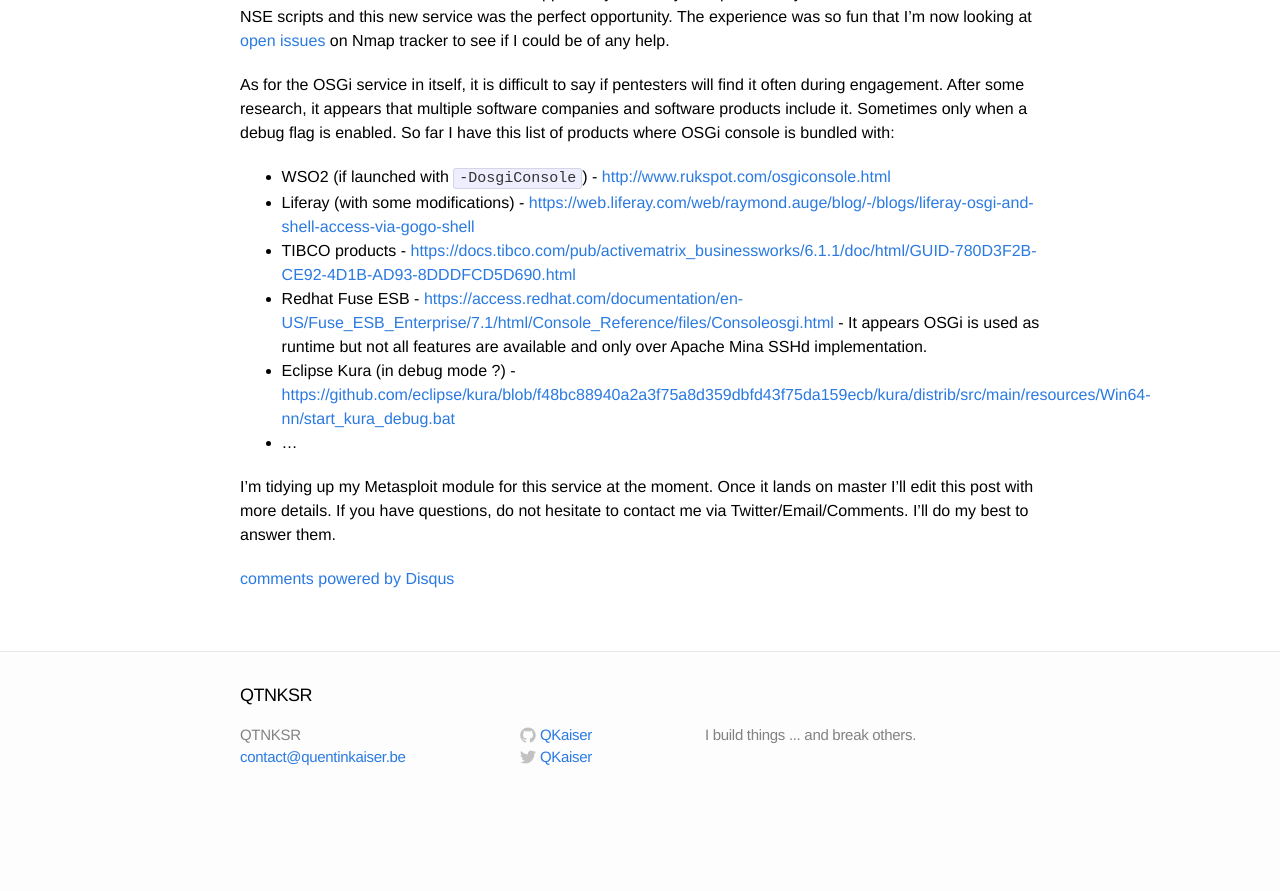
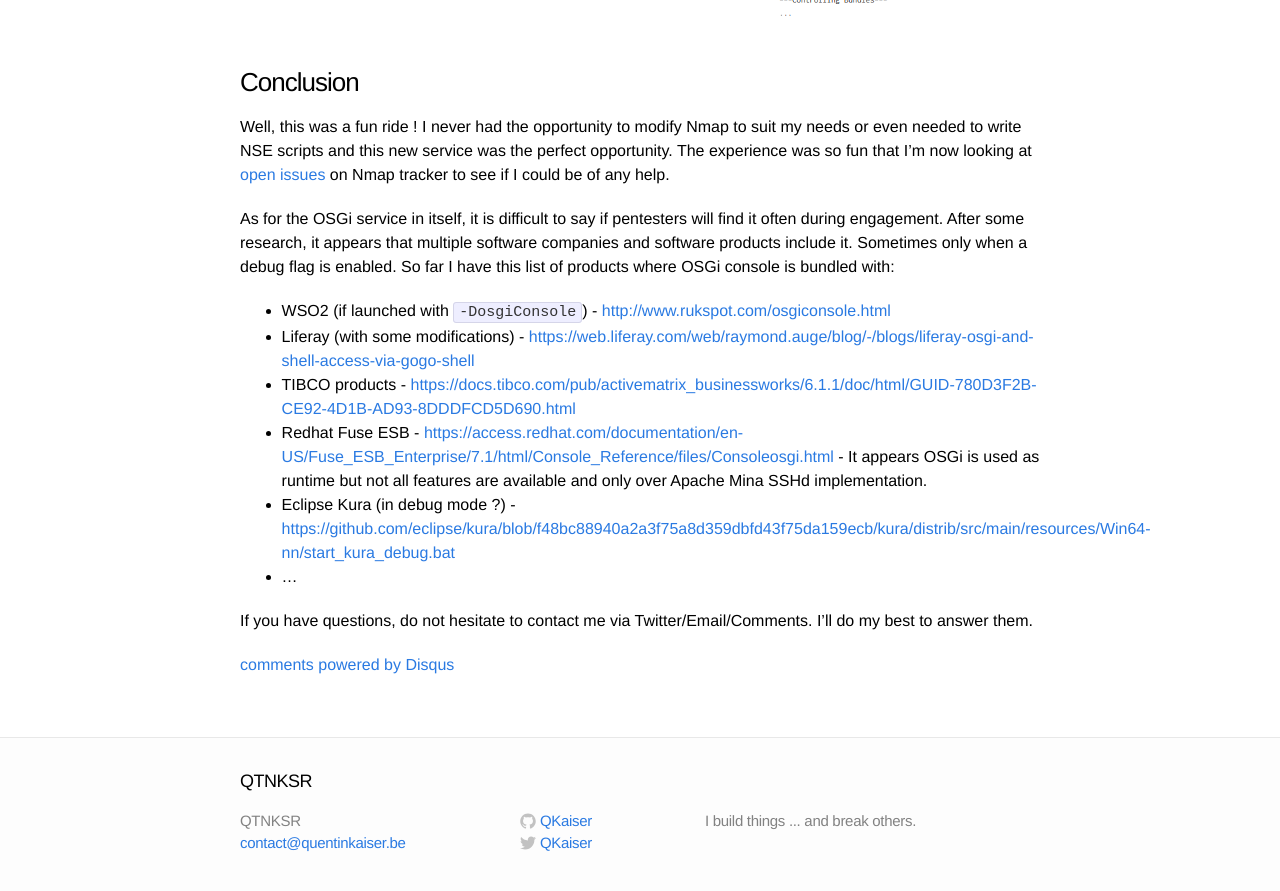
Before and after one commit to qkaiser/qkaiser.github.io, a Jekyll site: the page built from _posts/2018-02-13-osgi-console.markdown, in a window 1280 px wide and 900 px high, scrolled down 8438 px. Shown: the top 891 px of the window. Built offline with Jekyll 4.4.1, drawn with Linux system fonts in a browser that asks for light colours; comment, search, counter and statistics services are not loaded; before the commit the page ends 9252 px from its top, so only the background shows below that; some of the changed text lies outside the part shown.

Commit message:
msf module

```diff
--- a/_posts/2018-02-13-osgi-console.markdown
+++ b/_posts/2018-02-13-osgi-console.markdown
@@ -344,4 +348,4 @@
 * ...
 
 
-I'm tidying up my Metasploit module for this service at the moment. Once it lands on master I'll edit this post with more details. If you have questions, do not hesitate to contact me via Twitter/Email/Comments. I'll do my best to answer them.
+If you have questions, do not hesitate to contact me via Twitter/Email/Comments. I'll do my best to answer them.
```
Also changed, not shown: other parts of _posts/2018-02-13-osgi-console.markdown (+4 -0 lines).
